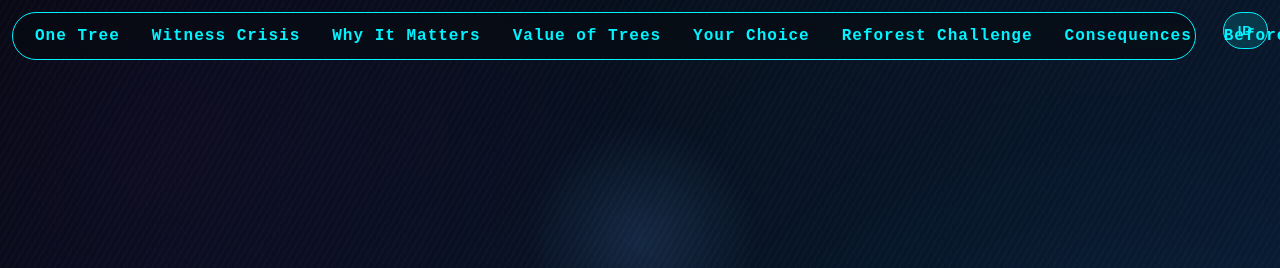
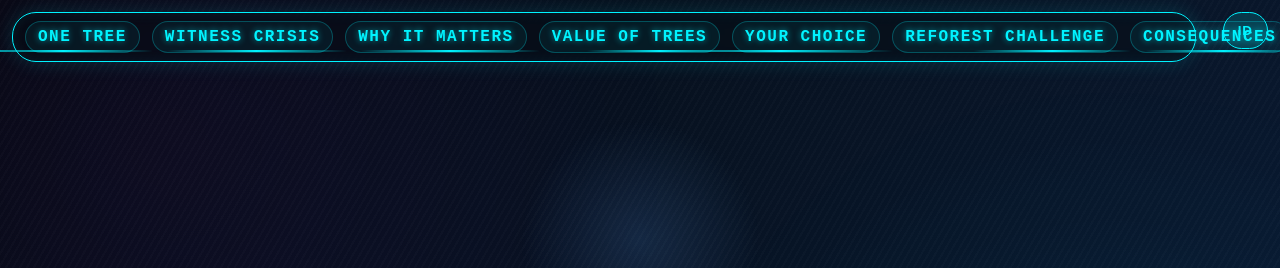
Before and after one commit to johanlie210318/tree-impact, a plain HTML site: page index.html in a window 1280 px wide. Shown: the top 268 px of the page. Drawn offline with nearby package versions, Linux system fonts and the light colour scheme.

Commit message:
fix menu

```diff
--- a/index.html
+++ b/index.html
@@ -749,23 +749,48 @@
             align-items: center;
             padding: 8px 12px;
             border-radius: 24px;
-            background: rgba(5, 10, 16, 0.6);
+            background: rgba(5, 10, 16, 0.4);
             border: 1px solid #00f3ff;
-            backdrop-filter: blur(6px);
+            backdrop-filter: blur(8px);
+            box-shadow: 0 0 20px rgba(0, 243, 255, 0.15), inset 0 0 14px rgba(0, 243, 255, 0.08);
         }
 
         .main-nav a {
             color: #00f3ff;
             text-decoration: none;
             font-weight: 700;
-            letter-spacing: 1px;
-            padding: 6px 10px;
+            font-family: 'Courier New', monospace;
+            text-transform: uppercase;
+            letter-spacing: 1.5px;
+            padding: 6px 12px;
             border-radius: 16px;
             flex: 0 0 auto;
+            position: relative;
+            text-shadow: 0 0 6px rgba(0, 243, 255, 0.6);
+            border: 1px solid rgba(0, 243, 255, 0.25);
+            background: rgba(0, 243, 255, 0.06);
         }
 
         .main-nav a:hover {
-            background: rgba(0, 243, 255, 0.15);
+            background: rgba(0, 243, 255, 0.18);
+            box-shadow: 0 0 18px rgba(0, 243, 255, 0.6), inset 0 0 12px rgba(0, 243, 255, 0.25);
+            border-color: #00f3ff;
+        }
+
+        .main-nav a::after {
+            content: '';
+            position: absolute;
+            left: 0;
+            right: 0;
+            bottom: 0;
+            height: 2px;
+            background: linear-gradient(90deg, transparent, #00f3ff, transparent);
+            transform: translateX(-100%);
+            transition: transform 0.5s ease;
+        }
+
+        .main-nav a:hover::after {
+            transform: translateX(100%);
         }
 
         .ba-card {
@@ -818,9 +843,15 @@
             color: #00f3ff;
             text-decoration: none;
             font-weight: 700;
-            letter-spacing: 1px;
+            font-family: 'Courier New', monospace;
+            text-transform: uppercase;
+            letter-spacing: 1.5px;
             padding: 10px 12px;
             border-radius: 16px;
+            position: relative;
+            text-shadow: 0 0 6px rgba(0, 243, 255, 0.6);
+            border: 1px solid rgba(0, 243, 255, 0.25);
+            background: rgba(0, 243, 255, 0.06);
         }
 
         .mobile-menu.open { display: flex; }
```
